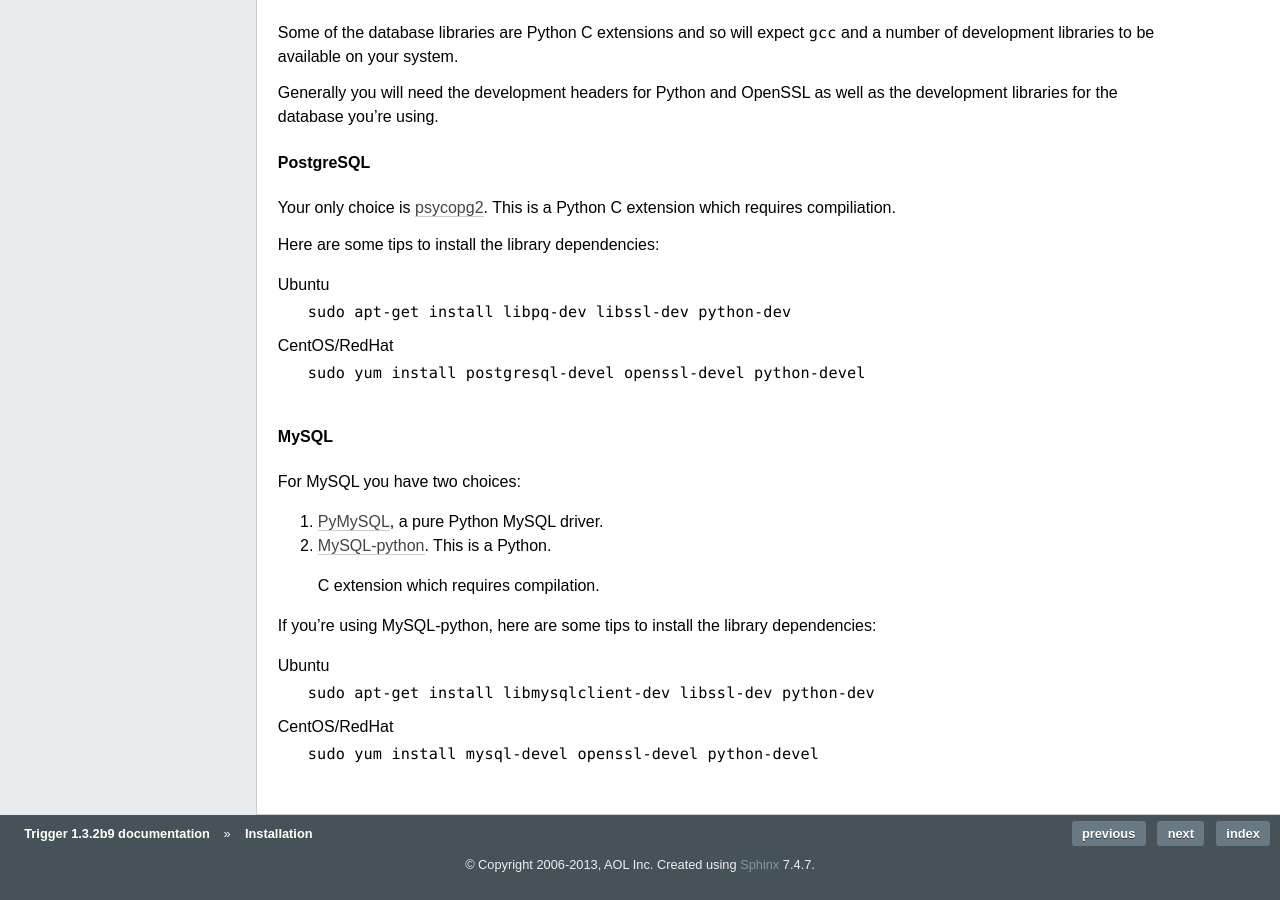
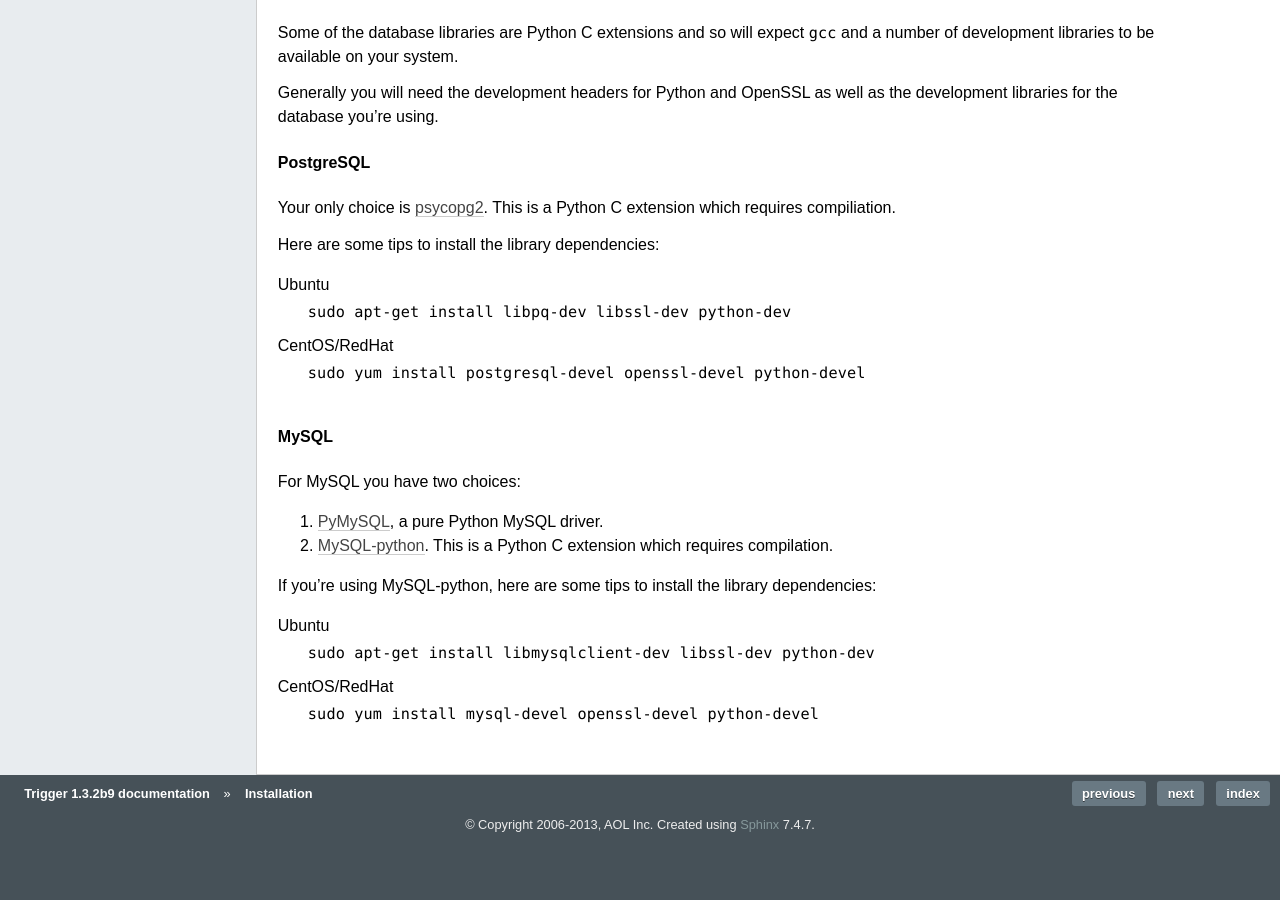
Before and after one commit to trigger/trigger, a Sphinx documentation site: the page built from docs/installation.rst, in a window 1280 px wide and 900 px high, scrolled down 6440 px. Built offline with Sphinx 7.4.7, drawn with Linux system fonts in a browser that asks for light colours; after the commit the page ends 7300 px from its top, so only the background shows below that.

```diff
--- a/docs/installation.rst
+++ b/docs/installation.rst
@@ -357,8 +357,8 @@ MySQL
 For MySQL you have two choices:
 
 1. `PyMySQL <https://pypi.python.org/pypi/PyMySQL>`_, a pure Python MySQL driver.
-2. `MySQL-python <https://pypi.python.org/pypi/MySQL-python>`_. This is a Python.
-  C extension which requires compilation.
+2. `MySQL-python <https://pypi.python.org/pypi/MySQL-python>`_. This is a
+   Python C extension which requires compilation.
 
 If you're using MySQL-python, here are some tips to install the library
 dependencies:
```
